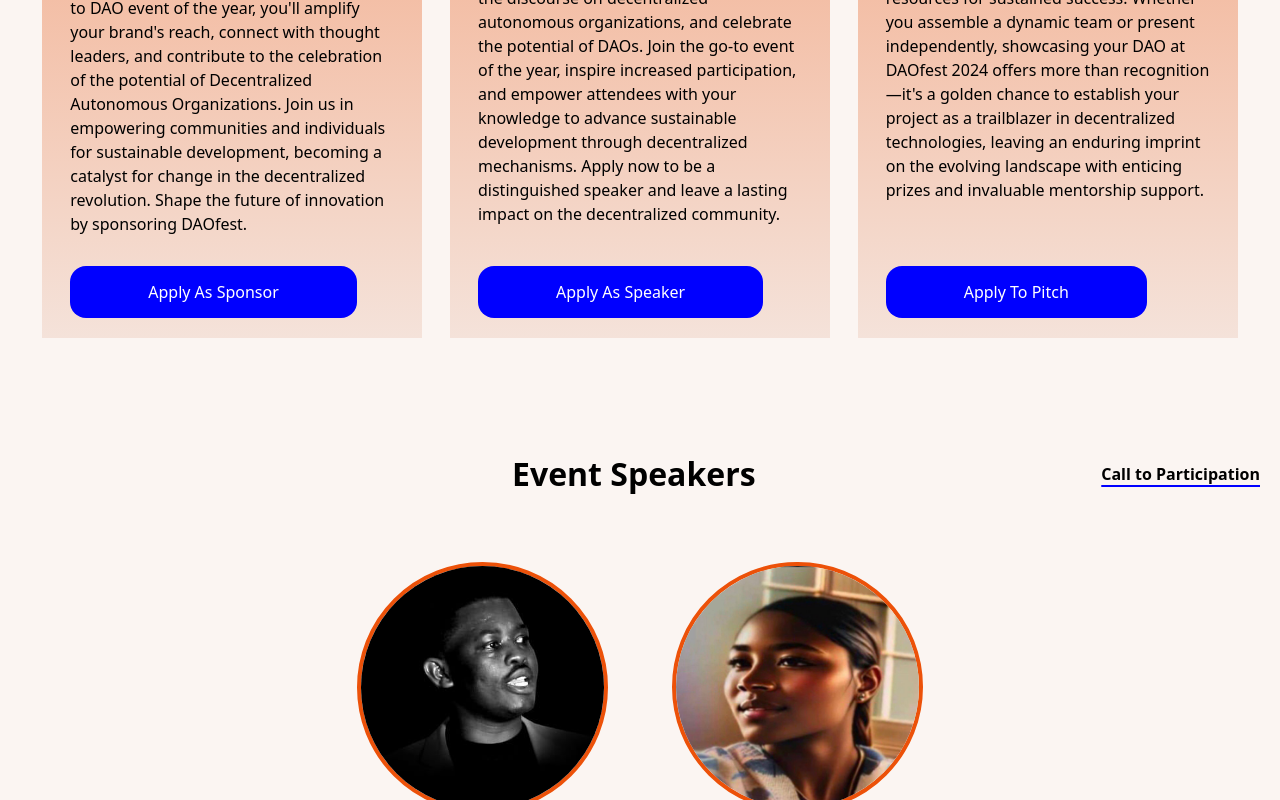
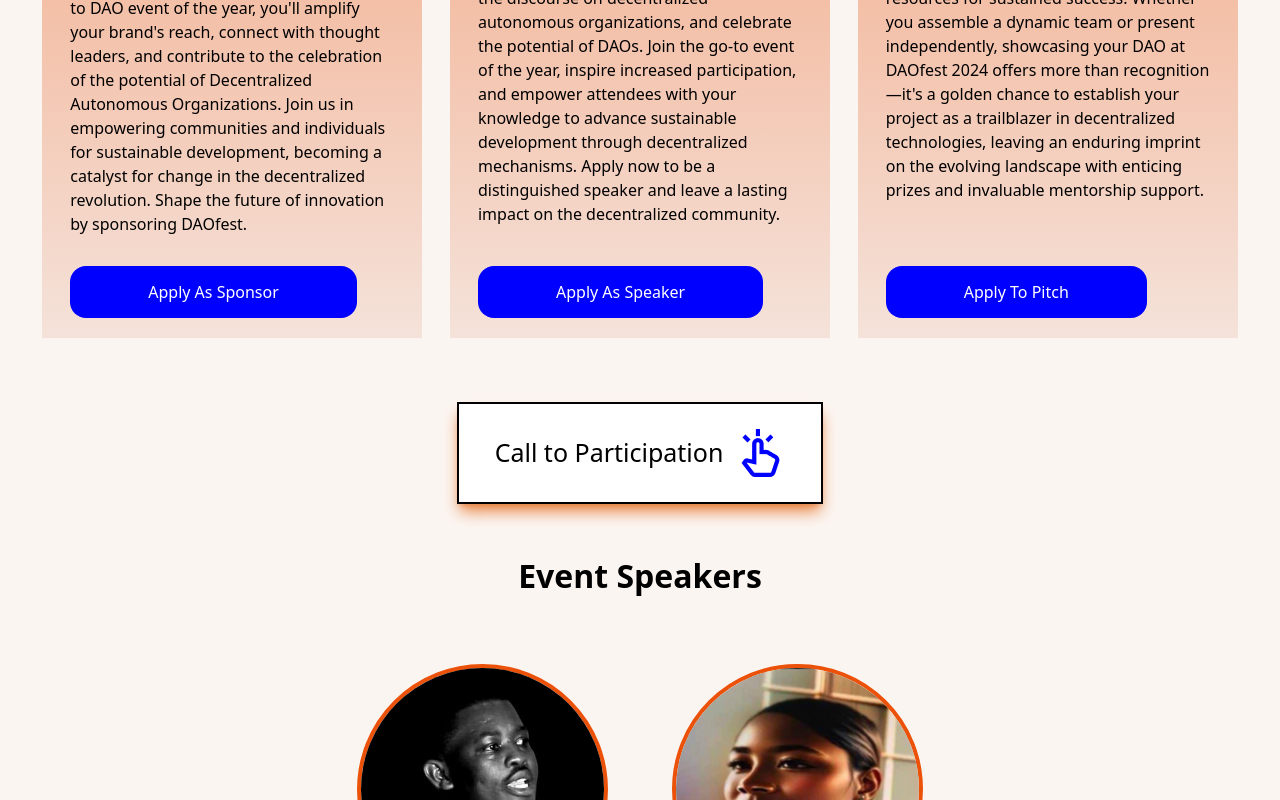
Before and after one commit to Zidotech/DAOfest, a React (Vite) app: page / in a window 1280 px wide. Shown: the part 1790-2590 px from the top of the page. Built offline with nearby package versions, Linux system fonts and the light colour scheme.

Commit message:
edit the speaker card

```diff
--- a/src/components/Card.jsx
+++ b/src/components/Card.jsx
@@ -1,28 +1,32 @@
 import { Link } from "react-router-dom";
+import { image } from "../constants";
 
 /* eslint-disable react/no-unescaped-entities */
 const Card = () => {
   return (
-    <div className="section py-16 flex gap-x-5 gap-y-7 flex-wrap justify-around">
+    <section className="section">
+      <div className=" py-16 flex gap-x-5 gap-y-7 flex-wrap justify-around">
         <div className="card flex flex-col justify-between gap-y-5 sm:w-[380px] w-full ">
           <h4 className="sm:text-[32px] text-[25px] font-Poppins font-bold text-black">
             Become A Sponsor
           </h4>
           <p className="text-black font-Poppins font-medium">
             Sponsor DAOfest 2024 to gain unparalleled exposure and align your
-          brand with decentralized innovation. Connect with a global audience of
-          DAOists, Web3 enthusiasts, NGOs, and corporate bodies, showcasing your
-          commitment to cutting-edge technologies. By supporting the go-to DAO
-          event of the year, you'll amplify your brand's reach, connect with
-          thought leaders, and contribute to the celebration of the potential of
-          Decentralized Autonomous Organizations. Join us in empowering
-          communities and individuals for sustainable development, becoming a
-          catalyst for change in the decentralized revolution. Shape the future
-          of innovation by sponsoring DAOfest.
+            brand with decentralized innovation. Connect with a global audience
+            of DAOists, Web3 enthusiasts, NGOs, and corporate bodies, showcasing
+            your commitment to cutting-edge technologies. By supporting the
+            go-to DAO event of the year, you'll amplify your brand's reach,
+            connect with thought leaders, and contribute to the celebration of
+            the potential of Decentralized Autonomous Organizations. Join us in
+            empowering communities and individuals for sustainable development,
+            becoming a catalyst for change in the decentralized revolution.
+            Shape the future of innovation by sponsoring DAOfest.
           </p>
           <Link
             target="_blank"
-          to={"https://app.deform.cc/form/6ab6ea4c-1866-4ff1-b311-b3dc70697af3"}
+            to={
+              "https://app.deform.cc/form/6ab6ea4c-1866-4ff1-b311-b3dc70697af3"
+            }
           >
             <button className="py-[14px] sm:px-[78px] px-12 bg-Primary text-[16px] font-Poppins rounded-2xl text-White">
               Apply As Sponsor
@@ -44,12 +48,14 @@
             the go-to event of the year, inspire increased participation, and
             empower attendees with your knowledge to advance sustainable
             development through decentralized mechanisms. Apply now to be a
-          distinguished speaker and leave a lasting impact on the decentralized
-          community.
+            distinguished speaker and leave a lasting impact on the
+            decentralized community.
           </p>
           <Link
             target="_blank"
-          to={"https://app.deform.cc/form/0a13adb9-e2e9-47f9-8230-e258224d857b"}
+            to={
+              "https://app.deform.cc/form/0a13adb9-e2e9-47f9-8230-e258224d857b"
+            }
           >
             <button className="py-[14px] sm:px-[78px] px-12 bg-Primary text-[16px] font-Poppins rounded-2xl text-White">
               Apply As Speaker
@@ -66,15 +72,17 @@
             transformative DAO idea to address real-world challenges? Seize this
             unparalleled opportunity to spotlight your project or idea, gaining
             valuable mentorship and resources for sustained success. Whether you
-          assemble a dynamic team or present independently, showcasing your DAO
-          at DAOfest 2024 offers more than recognition—it's a golden chance to
-          establish your project as a trailblazer in decentralized technologies,
-          leaving an enduring imprint on the evolving landscape with enticing
-          prizes and invaluable mentorship support.
+            assemble a dynamic team or present independently, showcasing your
+            DAO at DAOfest 2024 offers more than recognition—it's a golden
+            chance to establish your project as a trailblazer in decentralized
+            technologies, leaving an enduring imprint on the evolving landscape
+            with enticing prizes and invaluable mentorship support.
           </p>
           <Link
             target="_blank"
-          to={"https://app.deform.cc/form/dcbc5709-5f6d-4dce-a366-b194c0861154"}
+            to={
+              "https://app.deform.cc/form/dcbc5709-5f6d-4dce-a366-b194c0861154"
+            }
           >
             <button className="py-[14px] sm:px-[78px] px-12 bg-Primary text-[16px] font-Poppins rounded-2xl text-White">
               Apply To Pitch
@@ -82,6 +90,21 @@
           </Link>
         </div>
       </div>
+
+      <div className="flex justify-center">
+        <Link
+          target="_blank"
+          to={"https://app.deform.cc/form/0a13adb9-e2e9-47f9-8230-e258224d857b"}
+          className=" flex items-center px-9 py-6 gap-x-3 border-2 border-Shadow3 bg-Shadow2 shadow-lg shadow-Shadow"
+        >
+          <span className="font-medium sm:text-[25px] text-[20px] font-Poppins">
+            {" "}
+            Call to Participation
+          </span>{" "}
+          <img src={image.hand} alt="" />
+        </Link>
+      </div>
+    </section>
   );
 };
 
--- a/src/constants/images.js
+++ b/src/constants/images.js
@@ -18,6 +18,7 @@
 import ayobami from "../assets/ayobami.jpg";
 import faith from "../assets/faith.jpg";
 import asang from "../assets/asang.jpg";
+import hand from "../assets/tdesign_gesture-click.png";
 
 export default {
   megaphone,
@@ -40,4 +41,5 @@
   ayobami,
   faith,
   asang,
+  hand,
 };
--- a/src/index.css
+++ b/src/index.css
@@ -102,3 +102,11 @@
   font-weight: 700;
   color: black;
 }
+
+.shadow-right {
+  box-shadow: 4px 0 6px -1px rgba(0, 0, 0, 0.1);
+}
+
+.shadow-bottom {
+  box-shadow: 0 4px 6px -1px rgba(0, 0, 0, 0.1);
+}
--- a/src/pages/Organizer.jsx
+++ b/src/pages/Organizer.jsx
@@ -8,13 +8,13 @@
       </div>
 
       <div className="section pt-16">
-        <div className="flex gap-16 flex-wrap justify-center">
+        <div className="flex sm:gap-16 gap-5 flex-wrap justify-center">
           {OrganizerCard.map((card) => (
-            <div key={card.id} className="w-fit">
+            <div key={card.id} className="sm:w-fit w-[160px]">
               <img
                 src={card.img}
                 alt=""
-                className="w-[251px] rounded-full border-[4px] border-Blue"
+                className="sm:w-[251px] w-full rounded-full border-[4px] border-Blue"
               />
               <div className="pt-3 text-center">
                 <h4 className="text-[16px] font-bold font-Poppins">
--- a/src/pages/Speaker.jsx
+++ b/src/pages/Speaker.jsx
@@ -1,35 +1,22 @@
-import { Link } from "react-router-dom";
 import { SpeakerCard } from "../constants";
 
 const Speaker = () => {
   return (
     <section id="speaker" className="py-12">
-      <div className="flex justify-end">
-        <div className=" sm:w-[60%] w-full flex justify-between items-center  sm:px-0 px-3 sm:pr-5 ">
-          <h3 className="font-Poppins sm:text-[32px] text-[23px] font-bold ">
-            {" "}
-            Event Speakers
-          </h3>
-          <Link
-            target="_blank"
-            to={
-              "https://app.deform.cc/form/0a13adb9-e2e9-47f9-8230-e258224d857b"
-            }
-            className="font-bold text-[16px] font-Poppins text-with-colored-underline "
-          >
-            Call to Participation
-          </Link>
-        </div>
+      <div className="  text-center ">
+        <h3 className="font-Poppins sm:text-[32px] text-[23px] font-bold ">
+          Event Speakers
+        </h3>
       </div>
 
       <div className="section pt-16">
-        <div className="flex gap-16 flex-wrap justify-center">
+        <div className="flex sm:gap-16 gap-5 flex-wrap justify-center">
           {SpeakerCard.map((card) => (
-            <div key={card.id} className="w-fit">
+            <div key={card.id} className="sm:w-fit w-[160px] ">
               <img
                 src={card.img}
                 alt=""
-                className="w-[251px] rounded-full border-[4px] border-BrowN"
+                className="sm:w-[251px] w-full rounded-full border-[4px] border-BrowN"
               />
               <div className="pt-3 text-center">
                 <h4 className="text-[16px] font-bold font-Poppins">
--- a/tailwind.config.js
+++ b/tailwind.config.js
@@ -19,6 +19,9 @@
         Light7: "hsla(170, 43%, 86%, 1)",
         Light8: "hsla(0, 0%, 85%, 1)",
         Nav: "hsla(19, 55%, 88%, 1)",
+        Shadow: "hsla(24, 77%, 57%, 1)",
+        Shadow2: "hsla(0, 0%, 100%, 1)",
+        Shadow3: "hsla(0, 0%, 0%, 1)",
       },
       fontFamily: {
         Lexend: ["Lexend", "sans - serif"],
```
Also changed, not shown: src/assets/tdesign_gesture-click.png (added). Lines whose indentation alone changed are shown as unchanged.
